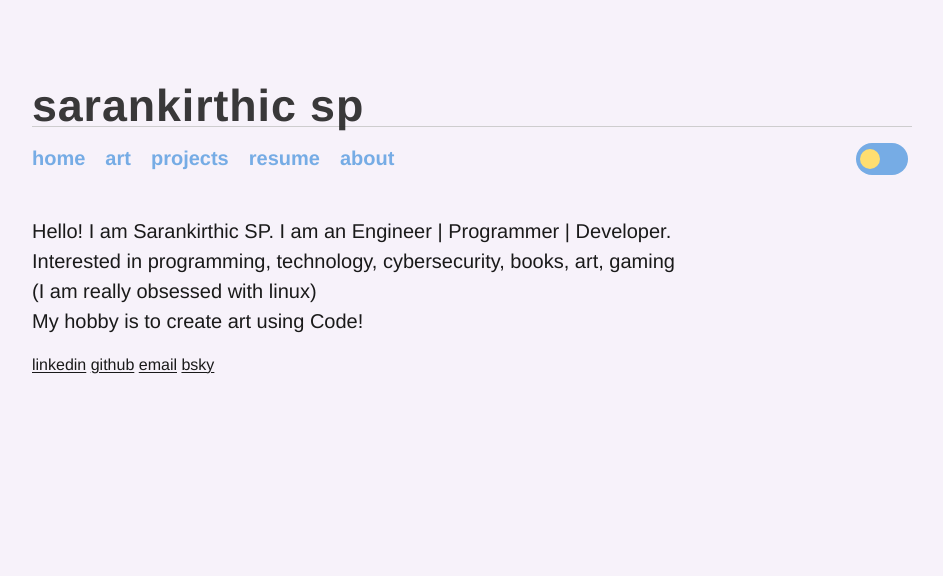
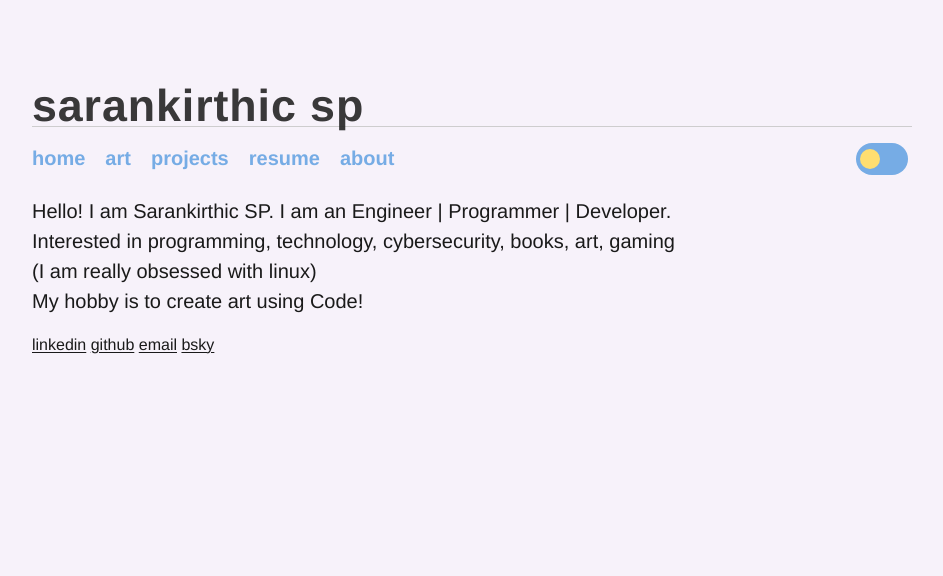
Before and after one commit to sarankirthic/sarankirthic.github.io, a Flask app: page / in a window 1280 px wide. Shown: the top 576 px of the page, without its empty margins (176-1119 px from the left). Run offline with Flask 3, Linux system fonts and the light colour scheme.

Commit message:
minor design change to adjust margin in home tab

```diff
--- a/static/css/styles.css
+++ b/static/css/styles.css
@@ -28,6 +28,7 @@ p {
     line-height: 1.5;
     width: 100%;
     padding-right:0;
+    padding-top: 0;
 }
 
 header {
--- a/templates/home.html
+++ b/templates/home.html
@@ -1,8 +1,8 @@
 {% extends 'base.html' %}
 
 {% block content %}
-    <div style="display:flex; padding-right:0">
-        <p style="display:flex; padding-right:0">
+    <div style="display:flex; padding-right:0;">
+        <p style="display:flex; padding-right:0; margin-top: 0">
         Hello! I am Sarankirthic SP. I am an Engineer | Programmer | Developer.
         <br>
         Interested in programming, technology, cybersecurity, books, art, gaming
```
